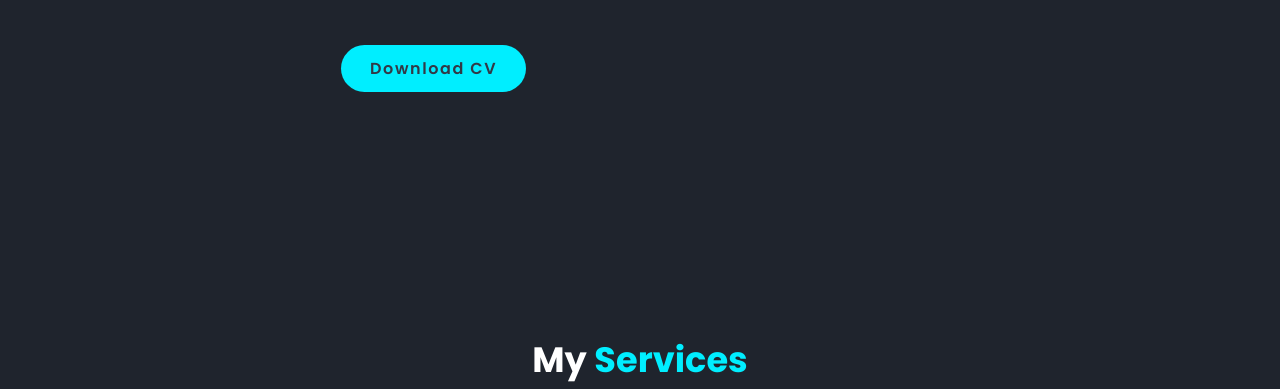
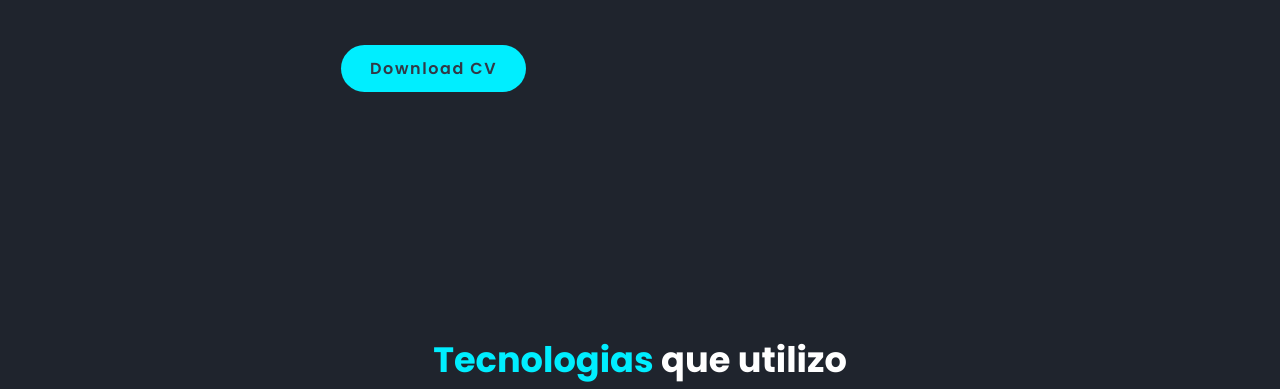
Before and after one commit to gustavo-medeiros18/portfolio, a plain HTML site: page index.html in a window 1280 px wide. Shown: the part 563-952 px from the top of the page. Drawn offline with nearby package versions, Linux system fonts and the light colour scheme; a script that the page names is missing.

Commit message:
:sparkles: feat: Changes 'My services' to 'Tecnologias que eu utilizo' in services section.

```diff
--- a/index.html
+++ b/index.html
@@ -64,7 +64,7 @@
   </section>
 
   <section class="services" id="services">
-    <h2>My <span>Services</span></h2>
+    <h2><span>Tecnologias</span> que utilizo</h2>
 
     <div class="services-container">
       <div class="services-box">
```
